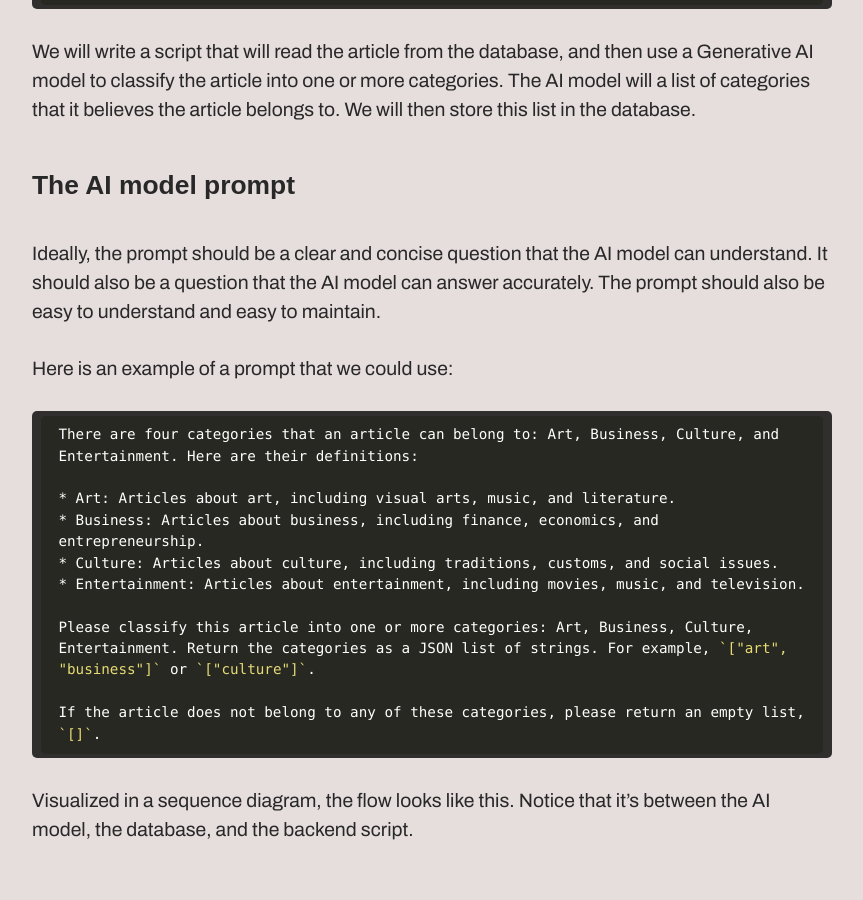
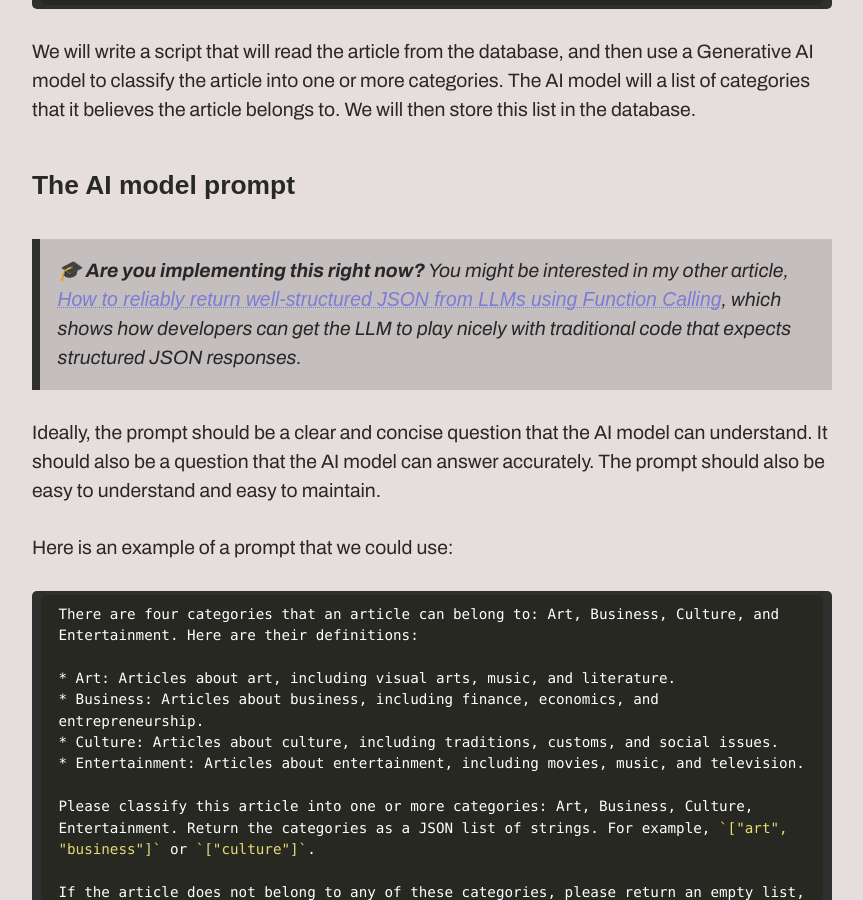
Before and after one commit to monarchwadia/blog-monarchwadia.com, a Jekyll site: the page built from _posts/2024-02-12-ai-cost-reduction-for-data-entry.md, in a window 1280 px wide and 900 px high, scrolled down 8778 px. Shown: the whole window, without its empty margins (208-1071 px from the left). Built offline with Jekyll 4.4.1, drawn with Linux system fonts in a browser that asks for light colours; some web fonts are replaced; the table of contents is made by our own code.

Commit message:
Crosslinks between articles

```diff
--- a/_posts/2024-02-12-ai-cost-reduction-for-data-entry.md
+++ b/_posts/2024-02-12-ai-cost-reduction-for-data-entry.md
@@ -177,6 +177,8 @@ We need to add a new field to the database called "category" which will contain
 We will write a script that will read the article from the database, and then use a Generative AI model to classify the article into one or more categories. The AI model will a list of categories that it believes the article belongs to. We will then store this list in the database.
 
 ## The AI model prompt
+
+> 🎓 **Are you implementing this right now?** You might be interested in my other article, [How to reliably return well-structured JSON from LLMs using Function Calling](/2024/02/17/how-to-reliably-return-well-structured-json-from-llms-using-function-calling), which shows how developers can get the LLM to play nicely with traditional code that expects structured JSON responses.
 
 Ideally, the prompt should be a clear and concise question that the AI model can understand. It should also be a question that the AI model can answer accurately. The prompt should also be easy to understand and easy to maintain.
 
```
